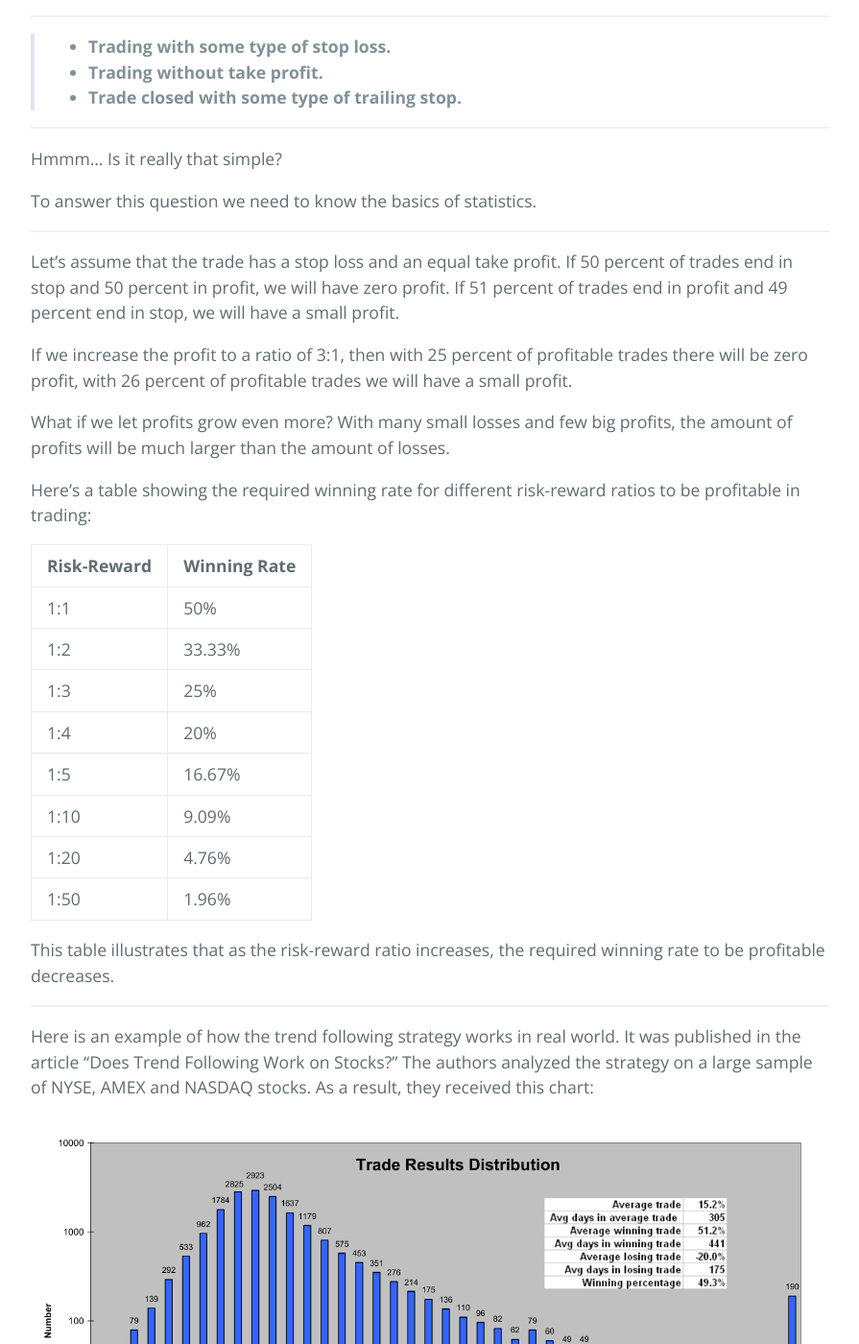
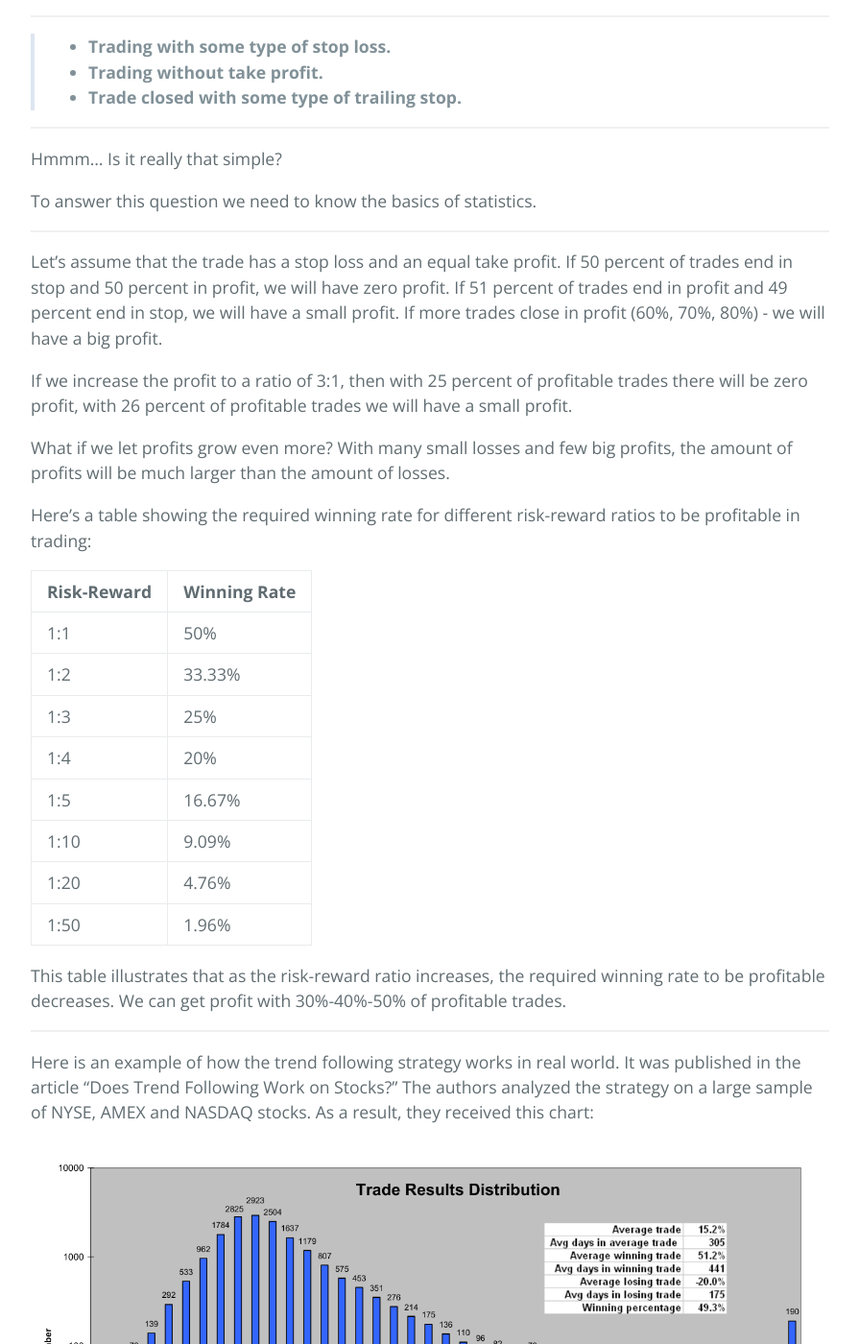
Before and after one commit to sergeyen7/sergeyen7.github.io, a Jekyll site: the page built from index.md, in a window 1280 px wide and 1400 px high, scrolled down 7667 px. Shown: the whole window at 96% size, without its empty margins (192-1087 px from the left). Built offline with Jekyll 4.4.1, drawn with Linux system fonts in a browser that asks for light colours; nearby versions of some CDN libraries.

Commit message:
Update index.md

```diff
--- a/index.md
+++ b/index.md
@@ -247,7 +247,7 @@ Hmmm... Is it really that simple?
 To answer this question we need to know the basics of statistics.
 
 * * *
-Let's assume that the trade has a stop loss and an equal take profit. If 50 percent of trades end in stop and 50 percent in profit, we will have zero profit. If 51 percent of trades end in profit and 49 percent end in stop, we will have a small profit.
+Let's assume that the trade has a stop loss and an equal take profit. If 50 percent of trades end in stop and 50 percent in profit, we will have zero profit. If 51 percent of trades end in profit and 49 percent end in stop, we will have a small profit. If more trades close in profit (60%, 70%, 80%) - we will have a big profit.
 
 If we increase the profit to a ratio of 3:1, then with 25 percent of profitable trades there will be zero profit, with 26 percent of profitable trades we will have a small profit.
 
@@ -266,7 +266,7 @@ Here's a table showing the required winning rate for different risk-reward ratio
 | 1:20        |        4.76% |
 | 1:50        |        1.96% |
 
-This table illustrates that as the risk-reward ratio increases, the required winning rate to be profitable decreases.
+This table illustrates that as the risk-reward ratio increases, the required winning rate to be profitable decreases. We can get profit with 30%-40%-50% of profitable trades.
 
 * * *
 
```
